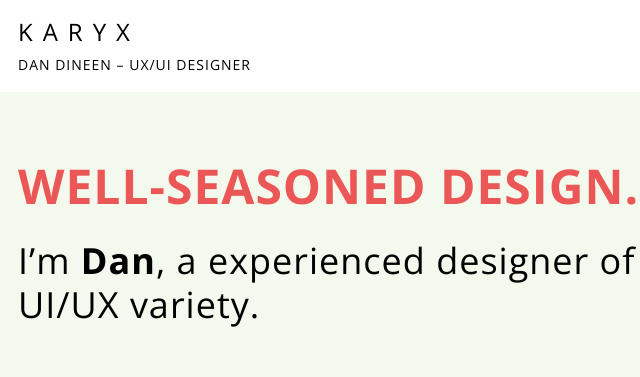
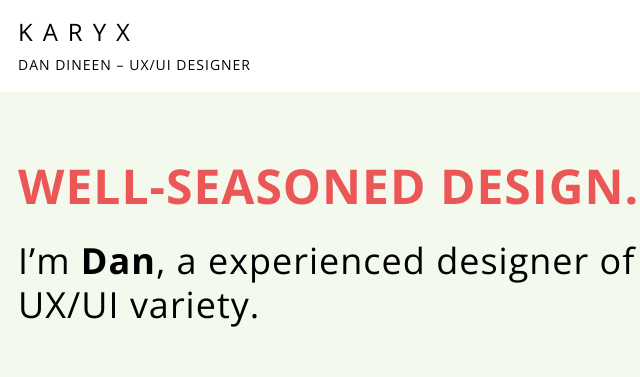
Before and after one commit to dandineen/well-seasoned, a plain HTML site: page index.html in a window 1280 px wide. Shown: the top 377 px of the page, 62-702 px from the left. Drawn offline with nearby package versions, Linux system fonts and the light colour scheme.

Commit message:
Standardised UX/UI role order

```diff
--- a/index.html
+++ b/index.html
@@ -26,7 +26,7 @@
     </div>
     <main>
         <div class="two-thirds">
-            <h1 class="splash-header"><span>Well-seasoned design.</span> I’m <strong>Dan</strong>, a experienced designer of the UI/UX variety.</h1>
+            <h1 class="splash-header"><span>Well-seasoned design.</span> I’m <strong>Dan</strong>, a experienced designer of the UX/UI variety.</h1>
             <hr class="mini-hr coral"/>
             <p>I've been planning, designing and building all sorts of digital products for almost 20 years.</p>
             <p>During this time I’ve been a visual designer, user experience designer, information architect and a front-end developer.</p>
```
